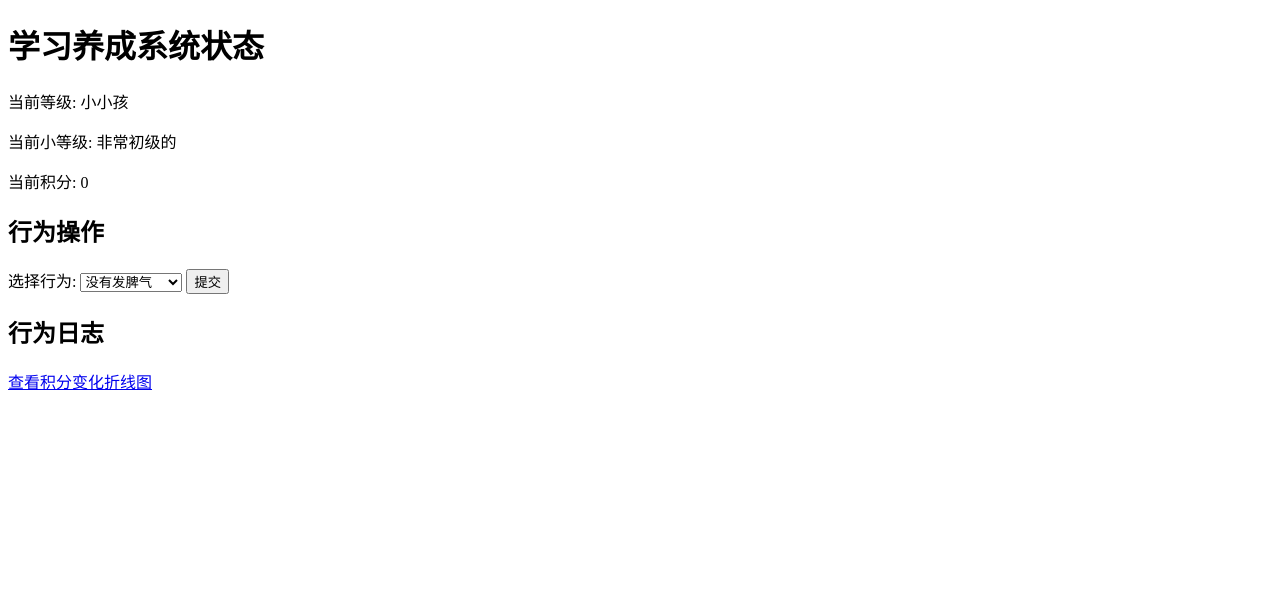
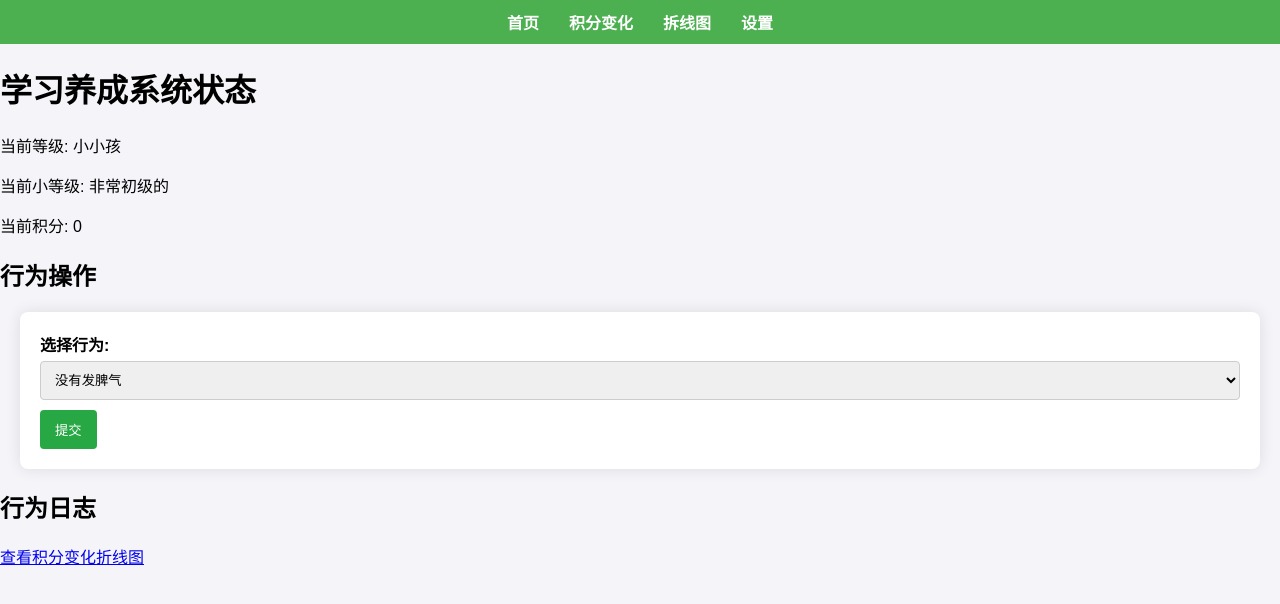
Before and after one commit to zhaoweiguo/babyscore, a FastAPI app: page / in a window 1280 px wide. Shown: the top 604 px of the page. Run offline with FastAPI, Linux system fonts and the light colour scheme.

Commit message:
增加css

```diff
--- /dev/null
+++ b/static/css/styles.css
@@ -0,0 +1,97 @@
+/* 基本样式 */
+body {
+    font-family: Arial, sans-serif;
+    margin: 0;
+    padding: 0;
+    background-color: #f4f4f9;
+}
+
+/* 导航栏样式 */
+nav {
+    background-color: #4CAF50;  /* 修改导航栏背景颜色 */
+    color: white;
+    padding: 10px 0;
+}
+
+nav ul {
+    list-style-type: none;
+    margin: 0;
+    padding: 0;
+    display: flex;
+    justify-content: center;
+}
+
+nav ul li {
+    margin: 0 15px;
+}
+
+nav ul li a {
+    color: white;
+    text-decoration: none;
+    font-weight: bold;
+}
+
+nav ul li a:hover {
+    text-decoration: underline;
+}
+
+/* 表单样式 */
+form {
+    margin: 20px;
+    padding: 20px;
+    background-color: #fff;
+    border-radius: 8px;  /* 修改边框半径 */
+    box-shadow: 0 0 15px rgba(0, 0, 0, 0.1);  /* 修改阴影 */
+}
+
+form label {
+    display: block;
+    margin-bottom: 5px;
+    font-weight: bold;
+}
+
+form select {
+    width: 100%;
+    padding: 10px;
+    margin-bottom: 10px;
+    border: 1px solid #ccc;
+    border-radius: 4px;
+}
+
+form button {
+    padding: 10px 15px;
+    background-color: #28a745;
+    color: white;
+    border: none;
+    border-radius: 4px;
+    cursor: pointer;
+    transition: background-color 0.3s;  /* 添加过渡效果 */
+}
+
+form button:hover {
+    background-color: #218838;
+}
+
+/* 图表样式 */
+#pointsChart {
+    margin: 20px;
+    padding: 20px;
+    background-color: #fff;
+    border-radius: 8px;  /* 修改边框半径 */
+    box-shadow: 0 0 15px rgba(0, 0, 0, 0.1);  /* 修改阴影 */
+}
+
+/* 时间单位选择样式 */
+label[for="timeUnit"] {
+    display: block;
+    margin-bottom: 5px;
+    font-weight: bold;
+}
+
+select[name="timeUnit"] {
+    width: 100%;
+    padding: 10px;
+    margin-bottom: 10px;
+    border: 1px solid #ccc;
+    border-radius: 4px;
+}
--- /dev/null
+++ b/templates/navbar.html
@@ -0,0 +1,8 @@
+<nav>
+    <ul>
+        <li><a href="/">首页</a></li>
+        <li><a href="/history">积分变化</a></li>
+        <li><a href="/points_chart">拆线图</a></li>
+        <li><a href="/settings">设置</a></li>
+    </ul>
+</nav>
--- a/templates/points_chart.html
+++ b/templates/points_chart.html
@@ -7,8 +7,11 @@
     <script src="https://cdn.jsdelivr.net/npm/chart.js"></script>
     <!-- 引入 chartjs-adapter-date-fns 库 -->
     <script src="https://cdn.jsdelivr.net/npm/chartjs-adapter-date-fns/dist/chartjs-adapter-date-fns.bundle.min.js"></script>
+    <!-- 引入自定义样式 -->
+    <link rel="stylesheet" href="/static/css/styles.css">
 </head>
 <body>
+    {% include 'navbar.html' %}
     <h1>积分变化折线图</h1>
     <canvas id="pointsChart" width="400" height="200"></canvas>
 
--- a/templates/status.html
+++ b/templates/status.html
@@ -7,8 +7,11 @@
     <script src="https://cdn.jsdelivr.net/npm/chart.js"></script>
     <!-- 引入 chartjs-adapter-date-fns 库 -->
     <script src="https://cdn.jsdelivr.net/npm/chartjs-adapter-date-fns/dist/chartjs-adapter-date-fns.bundle.min.js"></script>
+    <!-- 引入自定义样式 -->
+    <link rel="stylesheet" href="/static/css/styles.css">
 </head>
 <body>
+    {% include 'navbar.html' %}
     <h1>学习养成系统状态</h1>
     <p>当前等级: <span id="currentLevel">{{ current_level }}</span></p>
     <p>当前小等级: <span id="currentSubLevel">{{ current_sub_level }}</span></p>
@@ -102,6 +105,7 @@
 
             const formData = new FormData(this);
             const action = formData.get('action');
+            console.log('Selected action:', action);  // 添加调试日志
 
             fetch('/handle_action', {
                 method: 'POST',
@@ -110,8 +114,12 @@
                 },
                 body: new URLSearchParams({ action: action }).toString(),
             })
-            .then(response => response.json())
+            .then(response => {
+                console.log('Response status:', response.status);  // 添加调试日志
+                return response.json();
+            })
             .then(data => {
+                console.log('Received data:', data);  // 添加调试日志
                 // 更新页面内容
                 document.getElementById('currentLevel').textContent = data.current_level;
                 document.getElementById('currentSubLevel').textContent = data.current_sub_level;
@@ -147,7 +155,9 @@
                 chart.data.datasets[0].data = newCumulativePoints;
                 chart.update();
             })
-            .catch(error => console.error('Error:', error));
+            .catch(error => {
+                console.error('Error:', error);  // 添加调试日志
+            });
         });
     </script>
 </body>
```
